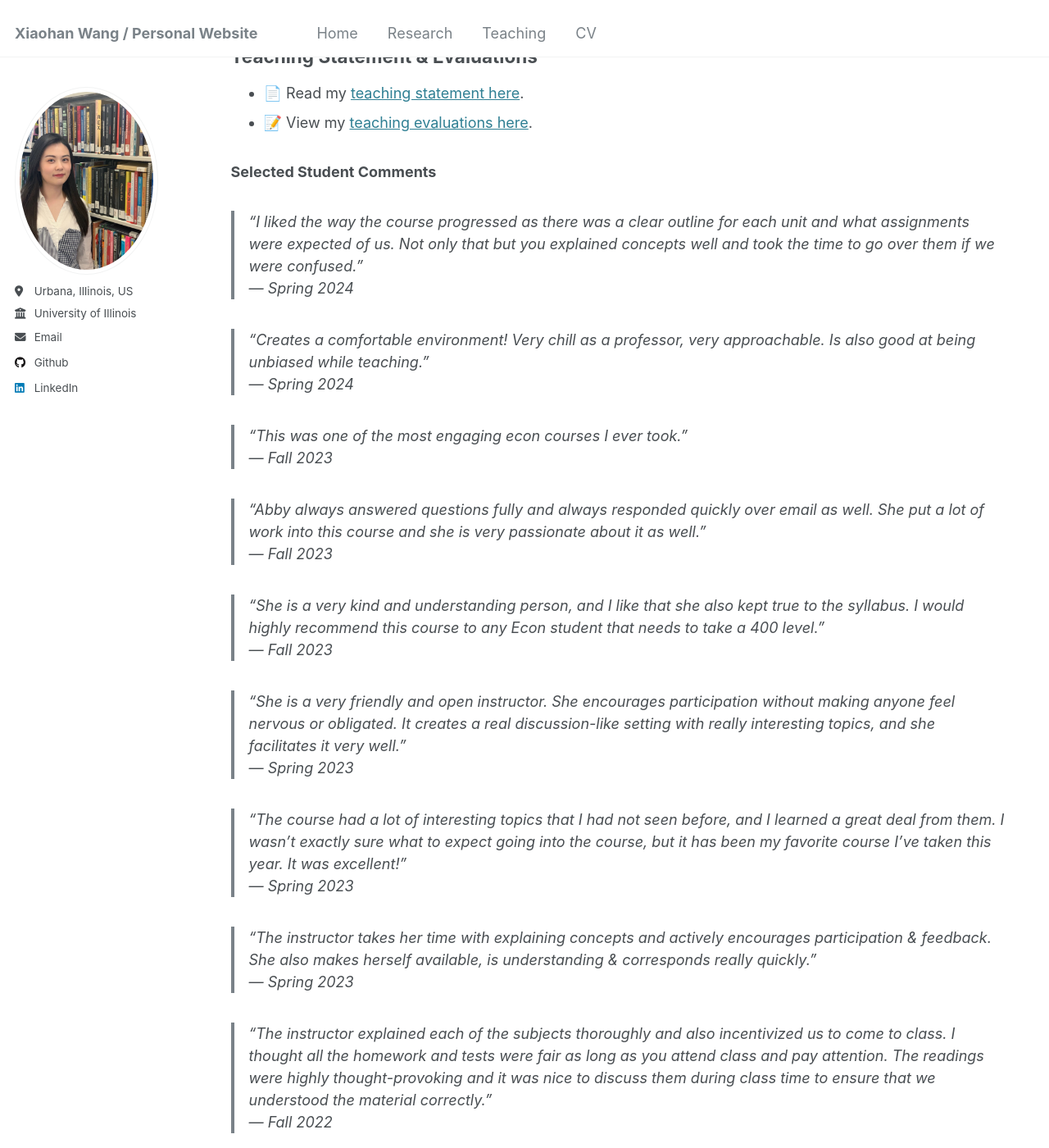
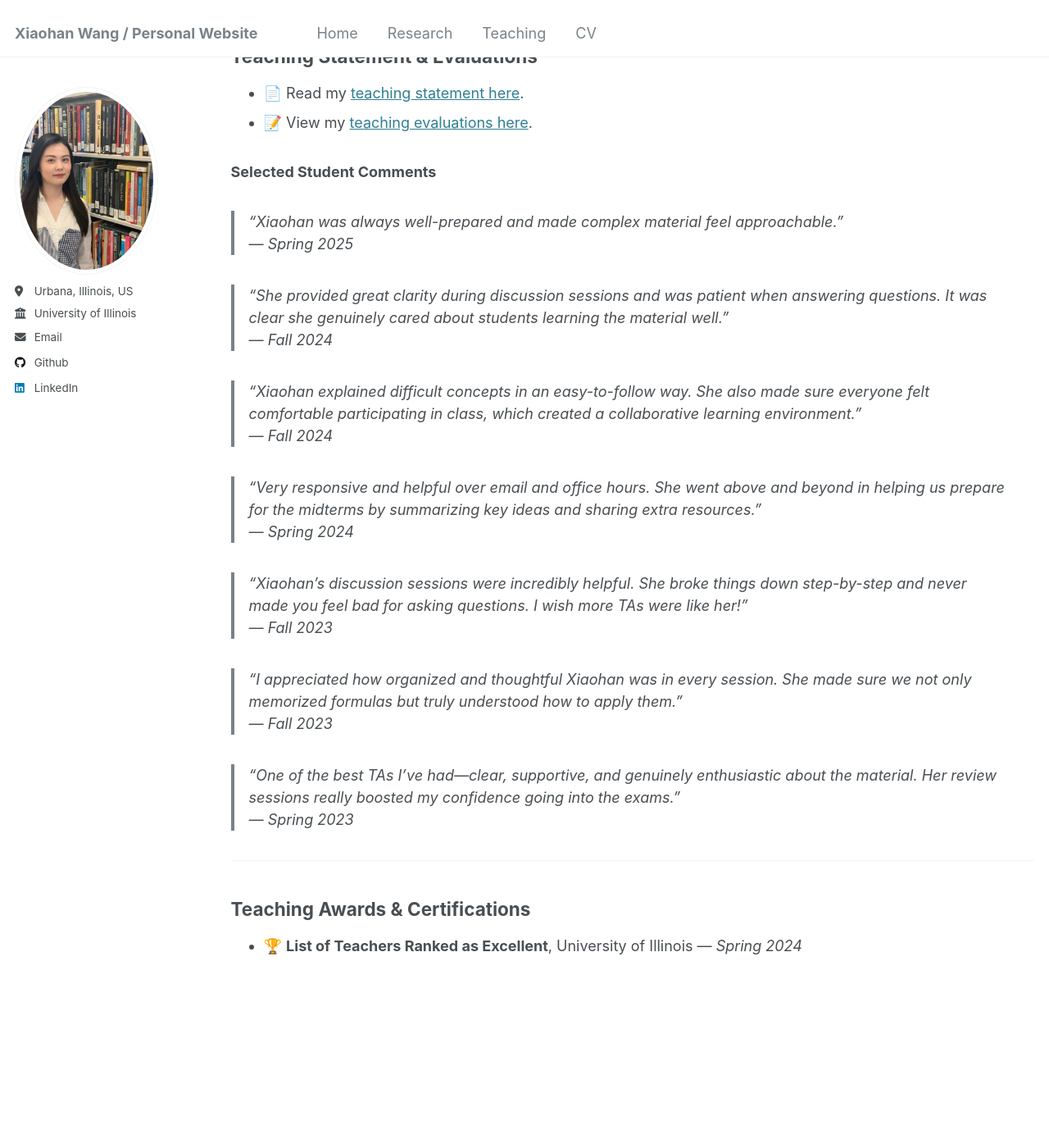
Before and after one commit to xiaohanwang1997/xiaohanwang1997.github.io, a Jekyll site: the page built from _teaching/2014-spring-teaching-1.md, in a window 1280 px wide and 1400 px high, scrolled down 800 px. Shown: the whole window at 82% size. Built offline with Jekyll 4.4.1, drawn with Linux system fonts in a browser that asks for light colours; some of the changed text lies outside the part shown.

Commit message:
Update 2014-spring-teaching-1.md

```diff
--- a/_teaching/2014-spring-teaching-1.md
+++ b/_teaching/2014-spring-teaching-1.md
@@ -35,35 +35,26 @@ redirect_from:
 
 ### Selected Student Comments
 
-> "I liked the way the course progressed as there was a clear outline for each unit and what assignments were expected of us. Not only that but you explained concepts well and took the time to go over them if we were confused."
+> "Xiaohan was always well-prepared and made complex material feel approachable."
+> — *Spring 2025*
+
+> "She provided great clarity during discussion sessions and was patient when answering questions. It was clear she genuinely cared about students learning the material well."
+> — *Fall 2024*
+
+> "Xiaohan explained difficult concepts in an easy-to-follow way. She also made sure everyone felt comfortable participating in class, which created a collaborative learning environment."
+> — *Fall 2024*
+
+> "Very responsive and helpful over email and office hours. She went above and beyond in helping us prepare for the midterms by summarizing key ideas and sharing extra resources."
 > — *Spring 2024*
 
-> "Creates a comfortable environment! Very chill as a professor, very approachable. Is also good at being unbiased while teaching."
-> — *Spring 2024*
-
-> "This was one of the most engaging econ courses I ever took."
+> "Xiaohan's discussion sessions were incredibly helpful. She broke things down step-by-step and never made you feel bad for asking questions. I wish more TAs were like her!"
 > — *Fall 2023*
 
-> "Abby always answered questions fully and always responded quickly over email as well. She put a lot of work into this course and she is very passionate about it as well."
+> "I appreciated how organized and thoughtful Xiaohan was in every session. She made sure we not only memorized formulas but truly understood how to apply them."
 > — *Fall 2023*
 
-> "She is a very kind and understanding person, and I like that she also kept true to the syllabus. I would highly recommend this course to any Econ student that needs to take a 400 level."
-> — *Fall 2023*
-
-> "She is a very friendly and open instructor. She encourages participation without making anyone feel nervous or obligated. It creates a real discussion-like setting with really interesting topics, and she facilitates it very well."
+> "One of the best TAs I’ve had—clear, supportive, and genuinely enthusiastic about the material. Her review sessions really boosted my confidence going into the exams."
 > — *Spring 2023*
-
-> "The course had a lot of interesting topics that I had not seen before, and I learned a great deal from them. I wasn't exactly sure what to expect going into the course, but it has been my favorite course I've taken this year. It was excellent!"
-> — *Spring 2023*
-
-> "The instructor takes her time with explaining concepts and actively encourages participation & feedback. She also makes herself available, is understanding & corresponds really quickly."
-> — *Spring 2023*
-
-> "The instructor explained each of the subjects thoroughly and also incentivized us to come to class. I thought all the homework and tests were fair as long as you attend class and pay attention. The readings were highly thought-provoking and it was nice to discuss them during class time to ensure that we understood the material correctly."
-> — *Fall 2022*
-
-> "Instructor was always enthusiastic and ready to help students!"
-> — *Fall 2022*
 
 ---
 
```
